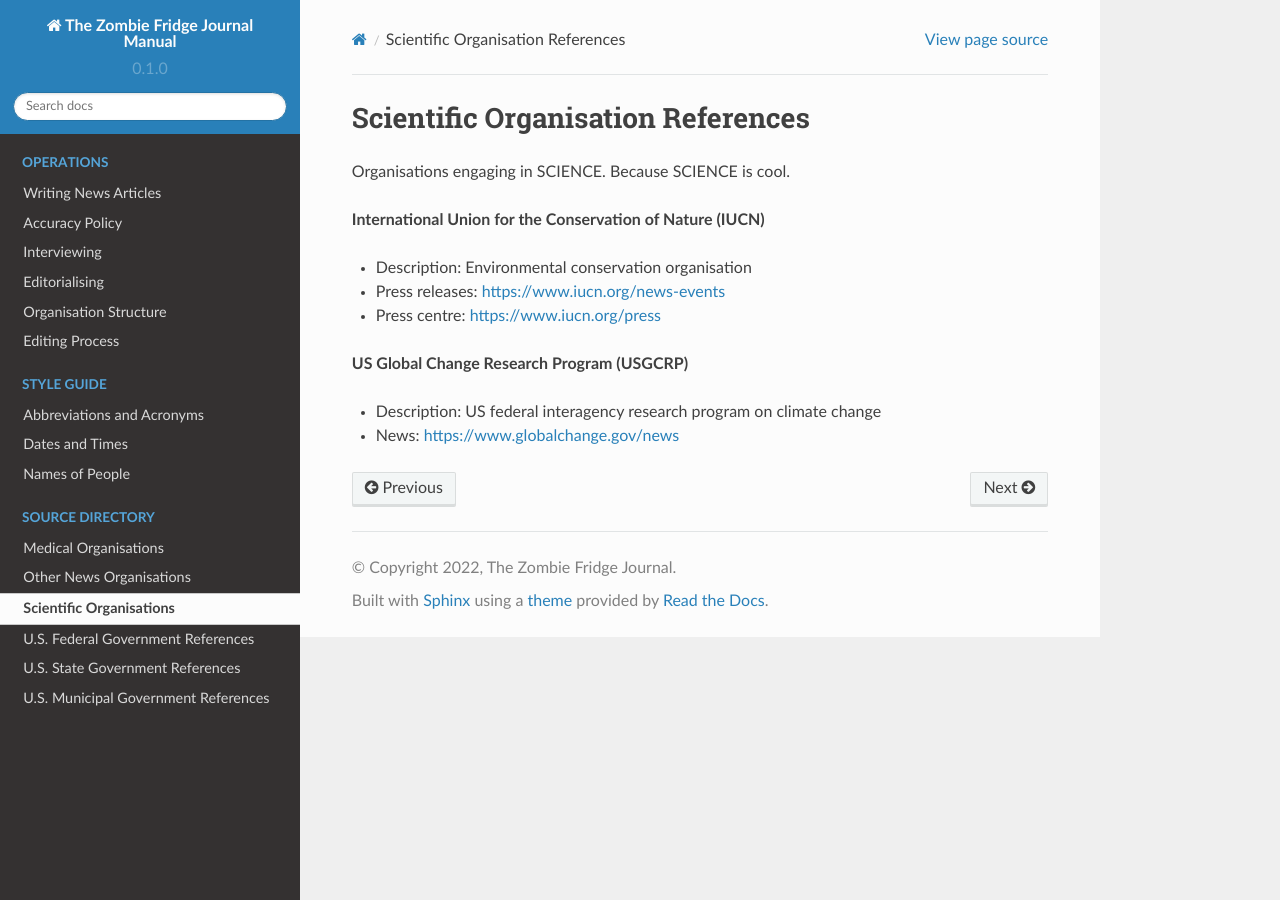
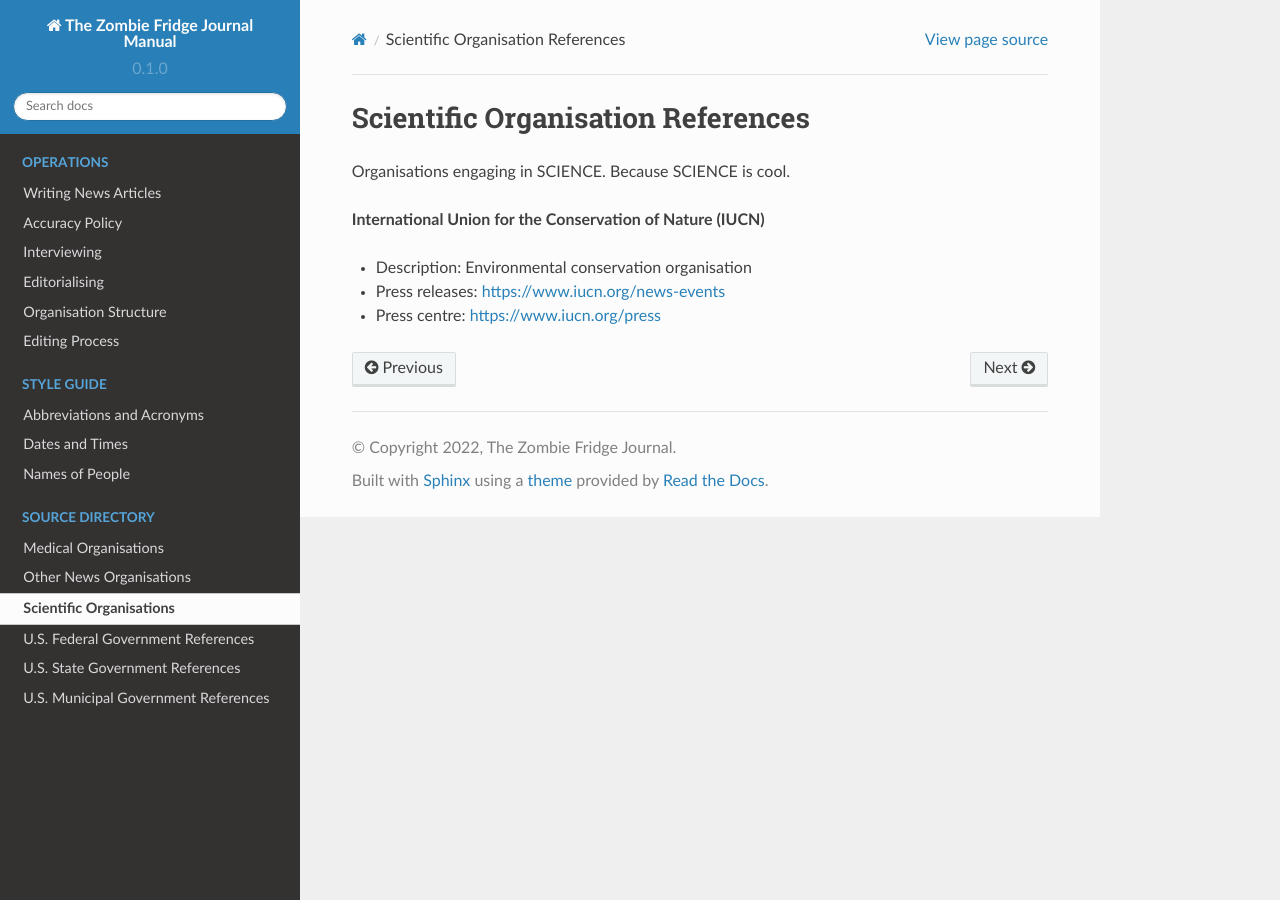
Before and after one commit to theZFJ/manual, a Sphinx documentation site: the page built from docs/sciOrgs.rst, in a window 1280 px wide. Built offline with Sphinx 7.4.7 and the Read the Docs theme 2.0.0, drawn with Linux system fonts in a browser that asks for light colours.

Commit message:
directory recategorisation

```diff
--- a/docs/sciOrgs.rst
+++ b/docs/sciOrgs.rst
@@ -8,8 +8,3 @@
 * Description: Environmental conservation organisation
 * Press releases: https://www.iucn.org/news-events
 * Press centre: https://www.iucn.org/press
-
-**US Global Change Research Program (USGCRP)**
-
-* Description: US federal interagency research program on climate change
-* News: https://www.globalchange.gov/news
--- a/docs/usFedGovt.rst
+++ b/docs/usFedGovt.rst
@@ -33,6 +33,11 @@
 * Email: mediarequests@state.gov
 * Twitter: https://twitter.com/StateDept
 
+**U.S. Global Change Research Program (USGCRP)**
+
+* Description: US federal interagency research program on climate change
+* News: https://www.globalchange.gov/news
+
 **The White House**
 
 * Description: Office of the President
```
